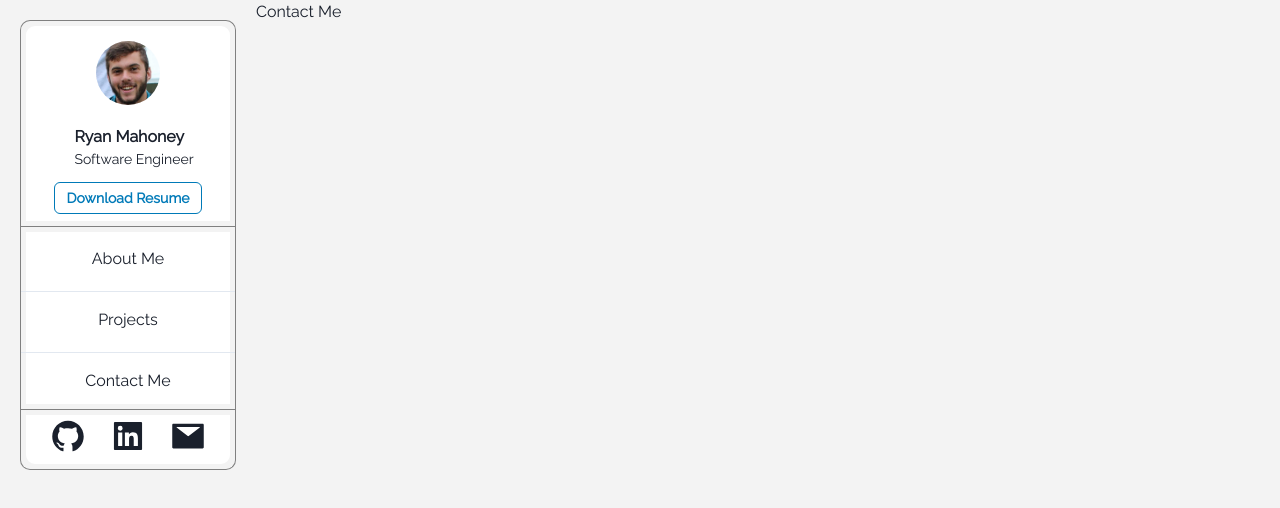
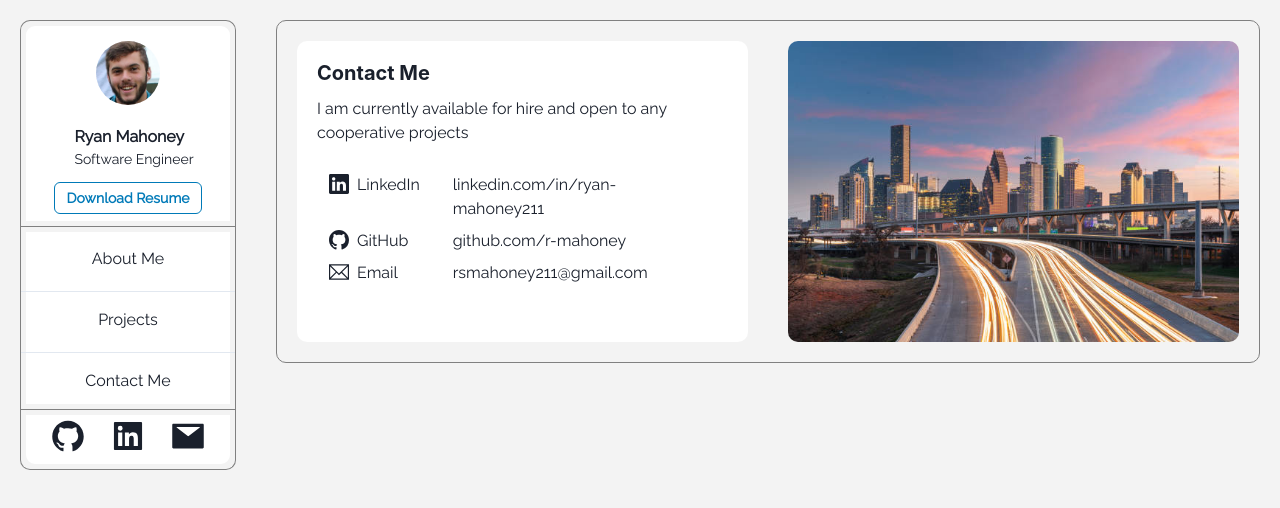
Before and after one commit to r-mahoney/Portfolio, a React (Create React App) app: page / in a window 1280 px wide. Both pictures are taken after a click on the element "Contact Me". Shown: the top 508 px of the page. Built offline with nearby package versions, Linux system fonts and the light colour scheme.

Commit message:
finished contacts styling and analytics

```diff
--- a/src/Components/ContactMe/ContactMe.js
+++ b/src/Components/ContactMe/ContactMe.js
@@ -1,10 +1,81 @@
-import { Flex, Text } from "@chakra-ui/react";
+import {
+    Flex,
+    Heading,
+    Image,
+    Link,
+    List,
+    ListIcon,
+    ListItem,
+    Text,
+} from "@chakra-ui/react";
 import React from "react";
+import { TfiEmail } from "react-icons/tfi";
+import { BsGithub, BsLinkedin } from "react-icons/bs";
 
 function ContactMe() {
     return (
-        <Flex>
-            <Text>Contact Me</Text>
+        <Flex m={5} border="1px solid gray" borderRadius="10px">
+            <Flex
+                m={5}
+                borderRadius="10px"
+                bg="white"
+                flex={1}
+                flexDir="column"
+            >
+                <Flex m={5} flexDirection="column">
+                    <Heading size="md" mb={3}>
+                        Contact Me
+                    </Heading>
+                    <Text>
+                        I am currently available for hire and open to any
+                        cooperative projects
+                    </Text>
+                    <List m={5}>
+                        <Flex m={2} ml={-2}>
+                            <ListItem flex={1}>
+                                <ListIcon as={BsLinkedin} fontSize={20} />
+                                LinkedIn
+                            </ListItem>
+                            <ListItem flex={2}>
+                                <Link
+                                    target="_blank"
+                                    href="https://www.linkedin.com/in/ryan-mahoney211/"
+                                >
+                                    linkedin.com/in/ryan-mahoney211
+                                </Link>
+                            </ListItem>
+                        </Flex>
+                        <Flex m={2} ml={-2}>
+                            <ListItem flex={1}>
+                                <ListIcon as={BsGithub} fontSize={20} />
+                                GitHub
+                            </ListItem>
+                            <ListItem flex={2}>
+                                <Link
+                                    target="_blank"
+                                    href="https://github.com/r-mahoney"
+                                >
+                                    github.com/r-mahoney
+                                </Link>
+                            </ListItem>
+                        </Flex>
+                        <Flex m={2} ml={-2}>
+                            <ListItem flex={1}>
+                                <ListIcon as={TfiEmail} fontSize={20} />
+                                Email
+                            </ListItem>
+                            <ListItem flex={2}>
+                                <Link href={`mailto:rsmahoney211@gmail.com`}>
+                                    rsmahoney211@gmail.com
+                                </Link>
+                            </ListItem>
+                        </Flex>
+                    </List>
+                </Flex>
+            </Flex>
+            <Flex m={5} borderRadius="10px" flex={1}>
+                <Image src={require("../../images/housetown.jpg")} borderRadius='10px'/>
+            </Flex>
         </Flex>
     );
 }
```
Also changed, not shown: src/images/housetown.jpg (added).
